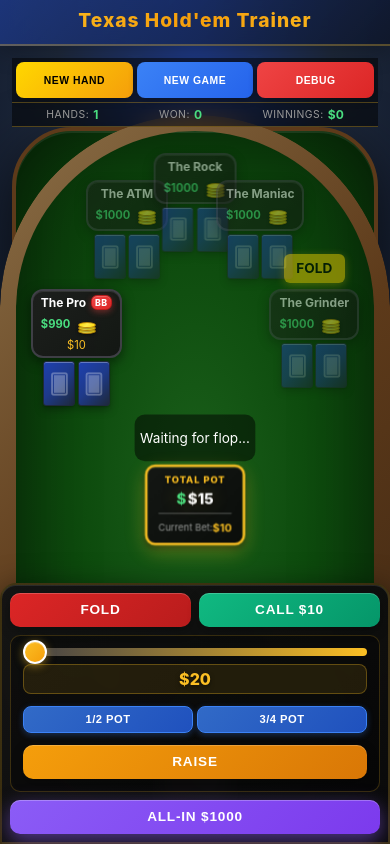
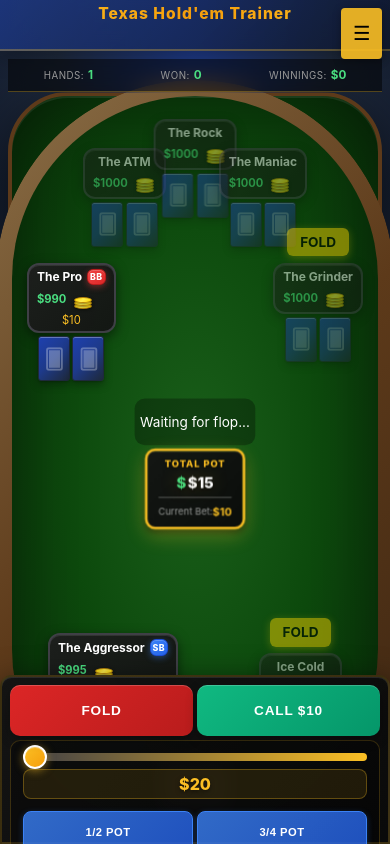
Before and after one commit to ddwwa/texas-holdem-trainer, a React (Vite) app: page / in a window 390 px wide. Built offline with nearby package versions, Linux system fonts and the light colour scheme.

Commit message:
Use viewport units for true responsive mobile layout

```diff
--- a/src/web/components/PokerTable.tsx
+++ b/src/web/components/PokerTable.tsx
@@ -1,4 +1,4 @@
-import React, { useEffect } from 'react';
+import React, { useEffect, useState } from 'react';
 import { useGame } from '../context/GameContext';
 import PlayerSeat from './PlayerSeat';
 import CommunityCards from './CommunityCards';
@@ -10,6 +10,7 @@ import '../styles/PokerTable.css';
 
 function PokerTable() {
   const { gameState, startNewGame, startNewHand, sessionStats, isPlayerTurn, lastHandResult, actionLog, lastGTOSolution, lastComparison, playerLastActions, countdown } = useGame();
+  const [showMobileMenu, setShowMobileMenu] = useState(false);
 
   useEffect(() => {
     // Start a new game when component mounts
@@ -30,8 +31,28 @@ function PokerTable() {
 
   return (
     <div className="poker-table-container">
+      {/* Mobile Menu Button */}
+      <div className="mobile-menu-container">
+        <button
+          className="mobile-menu-button"
+          onClick={() => setShowMobileMenu(!showMobileMenu)}
+        >
+          ☰
+        </button>
+        {showMobileMenu && (
+          <div className="mobile-menu-dropdown">
+            <button onClick={() => { startNewHand(); setShowMobileMenu(false); }} className="menu-item">
+              New Hand
+            </button>
+            <button onClick={() => { startNewGame(); setShowMobileMenu(false); }} className="menu-item">
+              New Game
+            </button>
+          </div>
+        )}
+      </div>
+
       {/* Top Right Control Panel */}
-      <div className="top-controls">
+      <div className="top-controls desktop-only">
         <button onClick={startNewHand} className="btn-control btn-new-hand-small">
           New Hand
         </button>
@@ -151,11 +172,13 @@ function PokerTable() {
       )}
 
       {/* GTO Analysis Panel */}
-      <GTOPanel
-        visible={true}
-        gtoSolution={lastGTOSolution}
-        comparison={lastComparison}
-      />
+      <div className="desktop-only">
+        <GTOPanel
+          visible={true}
+          gtoSolution={lastGTOSolution}
+          comparison={lastComparison}
+        />
+      </div>
 
       {/* Game Status Debug Panel */}
       <div className="game-status-panel">
--- a/src/web/styles/ActionButtons.css
+++ b/src/web/styles/ActionButtons.css
@@ -327,38 +327,41 @@
     left: 0;
     right: 0;
     margin: 0;
-    padding: 0.5rem;
-    border-radius: 16px 16px 0 0;
-    gap: 0.5rem;
+    padding: 1vh 1vw;
+    border-radius: 3vw 3vw 0 0;
+    gap: 1vw;
     max-width: 100%;
     z-index: 200;
+    max-height: 20vh;
   }
 
   .btn {
-    padding: 0.5rem 0.75rem;
-    font-size: 0.75rem;
+    padding: 1.5vh 2vw;
+    font-size: 3vw;
     flex: 1;
-    min-width: 60px;
+    min-width: 15vw;
+    min-height: 6vh;
   }
 
   .bet-controls {
     width: 100%;
     min-width: unset;
-    padding: 0.5rem;
+    padding: 1vh;
   }
 
   .slider-value {
-    font-size: 1rem;
-    padding: 0.25rem;
+    font-size: 3.5vw;
+    padding: 0.5vh;
   }
 
   .pot-buttons {
-    gap: 0.25rem;
+    gap: 1vw;
   }
 
   .btn-pot-size {
-    font-size: 0.65rem;
-    padding: 0.4rem 0.5rem;
+    font-size: 2.5vw;
+    padding: 1vh 2vw;
+    min-height: 5vh;
   }
 }
 
--- a/src/web/styles/Card.css
+++ b/src/web/styles/Card.css
@@ -108,24 +108,22 @@
 /* Tablets portrait (768px and below) */
 @media (max-width: 768px) {
   .card {
-    width: 40px;
-    height: 56px;
-    font-size: 1.1rem;
-    border-radius: 4px;
+    width: 10vw;
+    height: 14vw;
+    font-size: 3vw;
+    border-radius: 1vw;
   }
 
   .card-rank {
-    font-size: 0.8rem;
-    top: 2px;
-    left: 4px;
+    font-size: 2.5vw;
   }
 
   .card-suit {
-    font-size: 1.4rem;
+    font-size: 4vw;
   }
 
   .card.face-down::after {
-    font-size: 1.5rem;
+    font-size: 5vw;
   }
 }
 
--- a/src/web/styles/CommunityCards.css
+++ b/src/web/styles/CommunityCards.css
@@ -108,22 +108,23 @@
 /* Tablets portrait (768px and below) */
 @media (max-width: 768px) {
   .community-cards {
-    gap: 0.3rem;
-    padding: 0.6rem;
-    min-height: 70px;
+    gap: 1vw;
+    padding: 1vh 1vw;
+    min-height: 16vw;
+    background: rgba(0, 0, 0, 0.3);
   }
 
   .community-label {
-    font-size: 0.8rem;
+    font-size: 2.5vw;
   }
 
   .flop-cards {
-    margin-right: 0.6rem;
+    margin-right: 1.5vw;
   }
 
   .turn-card,
   .river-card {
-    margin-left: 0.3rem;
+    margin-left: 1vw;
   }
 }
 
--- a/src/web/styles/PlayerSeat.css
+++ b/src/web/styles/PlayerSeat.css
@@ -274,33 +274,33 @@
 /* Tablets portrait (768px and below) */
 @media (max-width: 768px) {
   .player-seat {
-    gap: 0.2rem;
+    gap: 0.5vh;
   }
 
   .player-info {
-    padding: 0.25rem 0.5rem;
-    min-width: 70px;
-    font-size: 0.7rem;
+    padding: 0.5vh 1vw;
+    min-width: 18vw;
+    font-size: 2.5vw;
   }
 
   .player-name {
-    font-size: 0.7rem;
+    font-size: 2.5vw;
   }
 
   .dealer-button {
-    width: 14px;
-    height: 14px;
-    font-size: 0.6rem;
+    width: 4vw;
+    height: 4vw;
+    font-size: 2vw;
   }
 
   .blind-indicator {
-    font-size: 0.55rem;
-    padding: 0.05rem 0.2rem;
+    font-size: 2vw;
+    padding: 0.2vh 0.5vw;
   }
 
   .player-stack,
   .player-bet {
-    font-size: 0.7rem;
+    font-size: 2.5vw;
   }
 
   /* Adjust positions for smaller screens */
--- a/src/web/styles/PokerTable.css
+++ b/src/web/styles/PokerTable.css
@@ -115,29 +115,30 @@
 @media (max-width: 768px) {
   .session-stats-top {
     position: static;
-    gap: 0.5rem;
-    padding: 0.25rem 0.5rem;
+    gap: 1vw;
+    padding: 0.5vh 1vw;
     flex-direction: row;
     justify-content: space-around;
-    font-size: 0.7rem;
+    font-size: 2.5vw;
     border-radius: 0;
     border: none;
     border-bottom: 1px solid rgba(251, 191, 36, 0.3);
     background: rgba(0, 0, 0, 0.5);
+    min-height: 4vh;
   }
 
   .session-stats-top .stat {
     flex-direction: row;
-    gap: 0.25rem;
+    gap: 1vw;
     align-items: center;
   }
 
   .session-stats-top .stat-label {
-    font-size: 0.65rem;
+    font-size: 2.5vw;
   }
 
   .session-stats-top .stat-value {
-    font-size: 0.75rem;
+    font-size: 3vw;
   }
 }
 
@@ -168,10 +169,11 @@
   .poker-table {
     flex: 1;
     aspect-ratio: auto;
-    border-radius: 40px;
-    border-width: 4px;
-    padding: 0.5rem;
+    border-radius: 5vw;
+    border-width: 1vw;
+    padding: 1vw;
     margin: 0;
+    min-height: 0;
   }
 }
 
@@ -824,3 +826,81 @@
     font-size: 0.95rem;
   }
 }
+
+
+/* Desktop only elements */
+.desktop-only {
+  display: block;
+}
+
+@media (max-width: 768px) {
+  .desktop-only {
+    display: none !important;
+  }
+
+  .top-controls {
+    display: none !important;
+  }
+}
+
+/* Mobile Menu */
+.mobile-menu-container {
+  display: none;
+}
+
+@media (max-width: 768px) {
+  .mobile-menu-container {
+    display: block;
+    position: fixed;
+    top: 1vh;
+    right: 2vw;
+    z-index: 300;
+  }
+
+  .mobile-menu-button {
+    background: rgba(251, 191, 36, 0.9);
+    border: none;
+    border-radius: 1vw;
+    padding: 1vh 3vw;
+    font-size: 5vw;
+    cursor: pointer;
+    box-shadow: 0 2px 8px rgba(0, 0, 0, 0.3);
+    min-height: 6vh;
+    min-width: 10vw;
+  }
+
+  .mobile-menu-dropdown {
+    position: absolute;
+    top: 100%;
+    right: 0;
+    margin-top: 1vh;
+    background: rgba(0, 0, 0, 0.95);
+    border: 2px solid rgba(251, 191, 36, 0.5);
+    border-radius: 2vw;
+    overflow: hidden;
+    box-shadow: 0 4px 16px rgba(0, 0, 0, 0.5);
+    min-width: 30vw;
+  }
+
+  .menu-item {
+    display: block;
+    width: 100%;
+    padding: 2vh 4vw;
+    background: transparent;
+    border: none;
+    border-bottom: 1px solid rgba(251, 191, 36, 0.2);
+    color: #fff;
+    font-size: 3.5vw;
+    text-align: left;
+    cursor: pointer;
+    transition: background 0.2s;
+  }
+
+  .menu-item:last-child {
+    border-bottom: none;
+  }
+
+  .menu-item:active {
+    background: rgba(251, 191, 36, 0.2);
+  }
+}
--- a/src/web/styles/PotDisplay.css
+++ b/src/web/styles/PotDisplay.css
@@ -132,25 +132,25 @@
 /* Tablets portrait (768px and below) */
 @media (max-width: 768px) {
   .pot-display {
-    padding: 0.6rem 1rem;
-    min-width: 110px;
+    padding: 1vh 2vw;
+    min-width: 25vw;
   }
 
   .pot-label {
-    font-size: 0.75rem;
+    font-size: 2.5vw;
   }
 
   .pot-amount {
-    font-size: 1.3rem;
+    font-size: 4vw;
   }
 
   .side-pots {
-    margin-top: 0.5rem;
-    padding-top: 0.5rem;
+    margin-top: 0.5vh;
+    padding-top: 0.5vh;
   }
 
   .side-pot {
-    font-size: 0.8rem;
+    font-size: 2.5vw;
   }
 }
 
--- a/src/web/styles/index.css
+++ b/src/web/styles/index.css
@@ -109,11 +109,12 @@ body {
 
 @media (max-width: 768px) {
   .app-header {
-    padding: 0.5rem 0.5rem 0.75rem 0.5rem;
+    padding: 0.5vh;
+    min-height: 6vh;
   }
 
   .app-header h1 {
-    font-size: 1.2rem;
+    font-size: 4vw;
     margin-bottom: 0;
   }
 
@@ -126,8 +127,8 @@ body {
   }
 
   .app-main {
-    padding: 0.25rem;
-    height: calc(100vh - 60px);
+    padding: 0;
+    height: 94vh;
     overflow: hidden;
   }
 }
```
